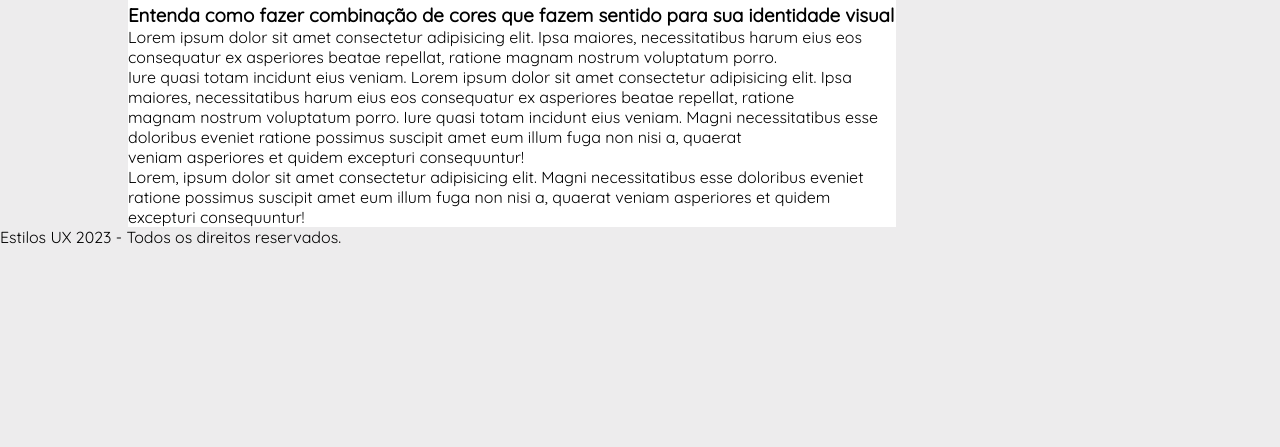
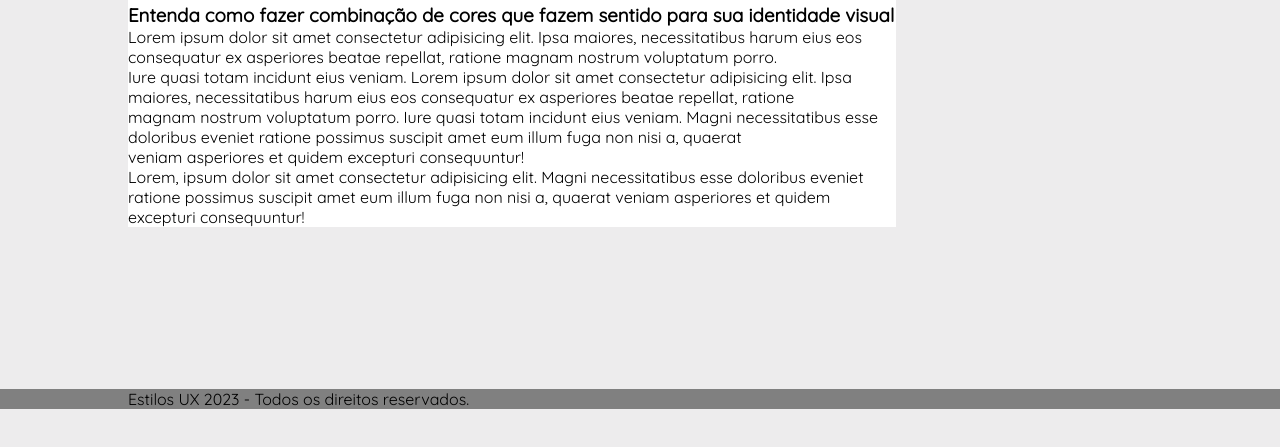
Before and after one commit to Vinicius-Vieira-Andrade/1SEM, a plain HTML site: page projeto estiloux/index.html in a window 1280 px wide. Shown: the part 347-794 px from the top of the page. Drawn offline with Linux system fonts and the light colour scheme.

Commit message:
completo estiloux

```diff
--- a/projeto estiloux/index.html
+++ b/projeto estiloux/index.html
@@ -24,7 +24,7 @@
     </header>
 
     <main>
-        <div  class="grid-layout coluna-flex">
+        <div class="grid-layout coluna-flex">
         <section class="coluna1">
                 <img id="lapis" src="images/lapis-de-cor.png" alt="logotipo lapis">
                 <h2>Cores com harmonia</h2>
@@ -61,7 +61,9 @@
     </main>
 
     <footer>
-        <p>Estilos UX 2023 - Todos os direitos reservados.</p>
+        <div class="grid-layout">
+            <p>Estilos UX 2023 - Todos os direitos reservados.</p>
+        </div>
     </footer>
 </body>
 
--- a/projeto estiloux/styles/style.css
+++ b/projeto estiloux/styles/style.css
@@ -93,3 +93,14 @@ main .coluna2 article {
     background-color: white;
     margin-bottom: 20px;
 }
+
+
+/* footer */
+footer {
+    background-color: gray;
+    margin-top: 162px;
+}
+
+footer .grid-layout{
+
+}
```
